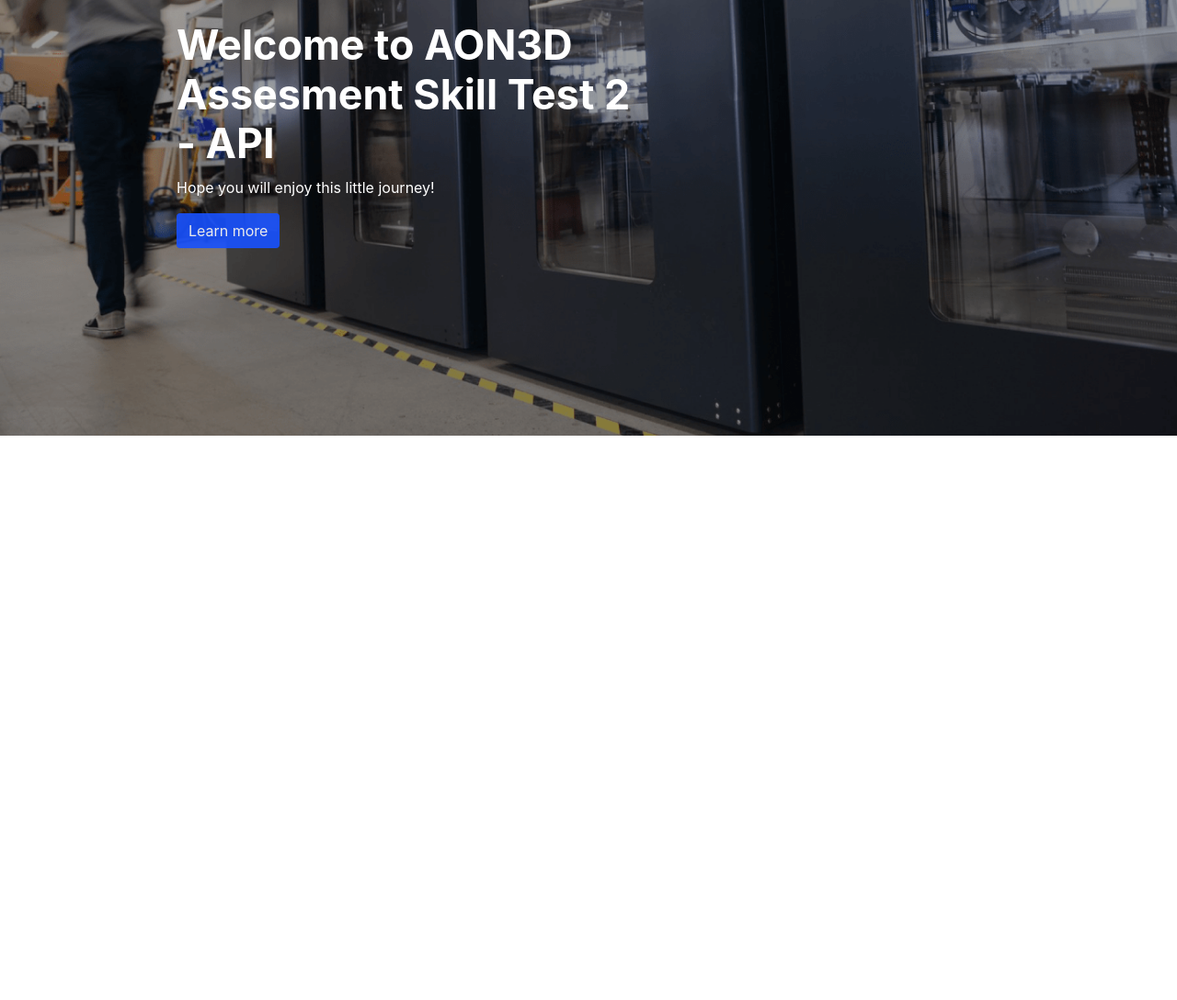
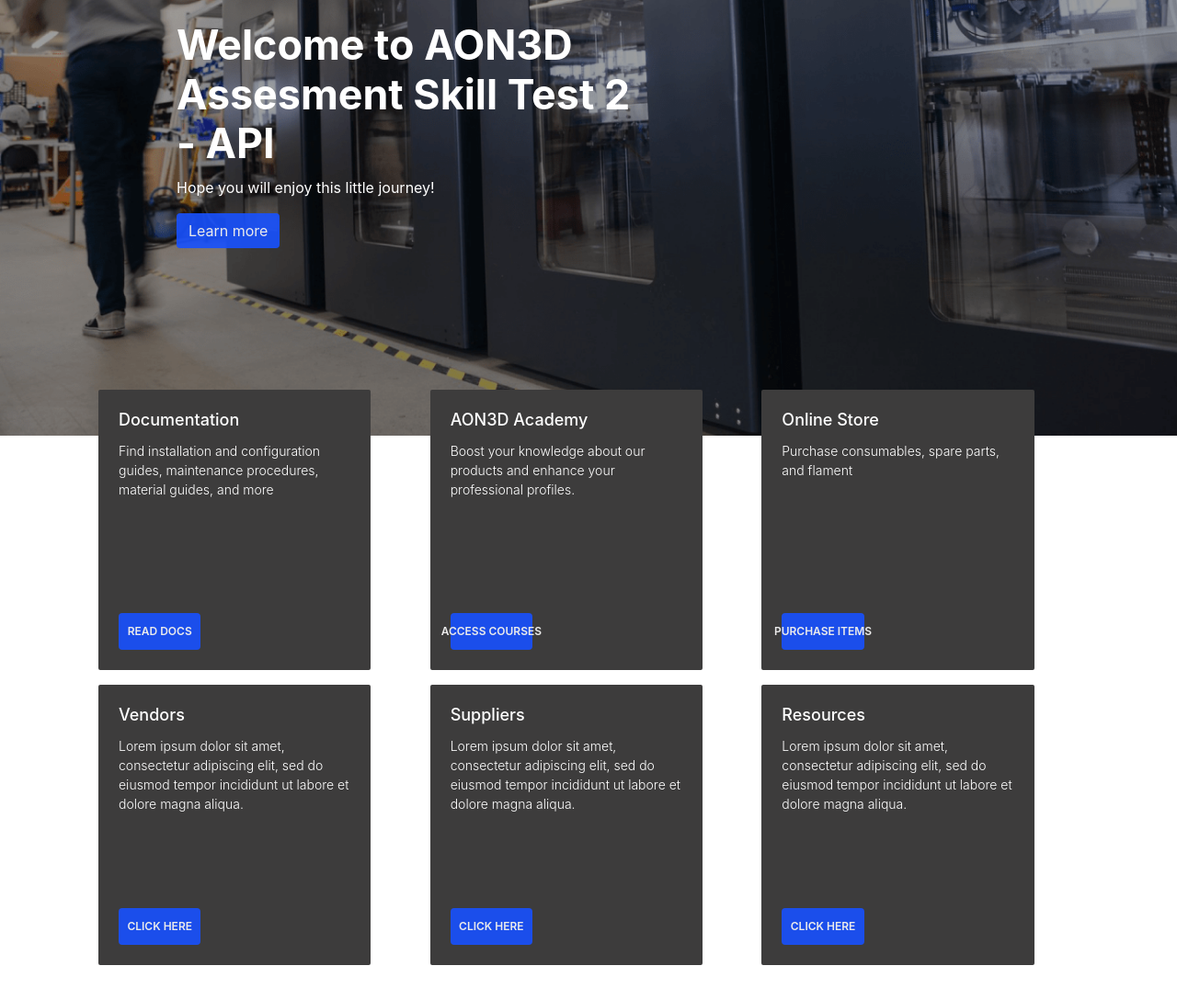
Before and after one commit to XiwayB/Skill-Assessment-210512, a plain HTML site: page homepage/index.html in a window 1280 px wide. Shown: the part 286-1374 px from the top of the page at 92% size. Before the commit the page ends 800 px from the top, so only its background shows below. Drawn offline with nearby package versions, Linux system fonts and the light colour scheme.

Commit message:
create index.js, add database and create function to display data in index.HTML

```diff
--- /dev/null
+++ b/homepage/css/components/cards.css
@@ -0,0 +1,63 @@
+#cards {
+  display: grid;
+  grid-template-columns: 1fr 1fr 1fr;
+  grid-gap: 16px;
+  margin-top: -50px;
+  margin-left: 107px;
+  margin-right: 107px;
+  margin-bottom: 107px;
+}
+
+.card-content {
+  background-color: #3D3C3C;
+  color: white;
+  padding: 22px;
+  width: 86%;
+  height: 305px;
+  display: flex;
+  flex-direction: column;
+  border-radius: 2px;
+  z-index: 1;
+}
+
+.card-content h5 {
+  font-size: 18px;
+}
+
+.card-description {
+  font-weight: 300;
+  font-size: 14px;
+}
+
+.card-content .btn {
+  font-size: 12px;
+  font-weight: 600;
+  display: flex;
+  margin-top: auto;
+  justify-content: center;
+  margin-right: 163px;
+  padding: 10px;
+  text-align: center;
+}
+
+/*Media Queries*/
+
+@media(max-width: 992px) {
+  #cards {
+    grid-template-columns: 1fr 1fr;
+  }
+
+  .card-content .btn {
+    margin-right: 72px;
+  }
+
+  .card-content {
+    width: 107%;
+  }
+}
+
+@media(max-width: 768px) {
+  #cards {
+    grid-template-columns: 1fr;
+  }
+}
--- a/homepage/css/style.css
+++ b/homepage/css/style.css
@@ -1,3 +1,4 @@
 @import 'components/banner.css';
 @import 'components/buttons.css';
+@import 'components/cards.css';
 @import 'components/navbar.css';
--- a/homepage/index.html
+++ b/homepage/index.html
@@ -86,9 +86,13 @@
     </div>
   </div>
 
+  <!--   Cards -->
+  <div id="cards"></div>
+
   <!-- Load javaScript -->
   <script src="https://code.jquery.com/jquery-3.2.1.slim.min.js" integrity="sha384-KJ3o2DKtIkvYIK3UENzmM7KCkRr/rE9/Qpg6aAZGJwFDMVNA/GpGFF93hXpG5KkN" crossorigin="anonymous"></script>
   <script src="https://cdnjs.cloudflare.com/ajax/libs/popper.js/1.12.9/umd/popper.min.js" integrity="sha384-ApNbgh9B+Y1QKtv3Rn7W3mgPxhU9K/ScQsAP7hUibX39j7fakFPskvXusvfa0b4Q" crossorigin="anonymous"></script>
   <script src="https://maxcdn.bootstrapcdn.com/bootstrap/4.0.0/js/bootstrap.min.js" integrity="sha384-JZR6Spejh4U02d8jOt6vLEHfe/JQGiRRSQQxSfFWpi1MquVdAyjUar5+76PVCmYl" crossorigin="anonymous"></script>
+  <script src="index.js"></script>
   </body>
 </html>
--- /dev/null
+++ b/homepage/index.js
@@ -0,0 +1,82 @@
+// Create data
+
+const cardsData =  [
+{
+      title: "Documentation",
+      description:
+        "Find installation and configuration guides, maintenance procedures, material guides, and more",
+      btnName: "READ DOCS",
+      url: "#",
+    },
+    {
+      title: "AON3D Academy",
+      description:
+        "Boost your knowledge about our products and enhance your professional profiles.",
+      btnName: "ACCESS COURSES",
+      url: "#",
+    },
+    {
+      title: "Online Store",
+      description:
+        "Purchase consumables, spare parts, and flament",
+      btnName: "PURCHASE ITEMS",
+      url: "#",
+    },
+    {
+      title: "Vendors",
+      description:
+        "Lorem ipsum dolor sit amet, consectetur adipiscing elit, sed do eiusmod tempor incididunt ut labore et dolore magna aliqua.",
+      btnName: "CLICK HERE",
+      url: "#",
+    },
+    {
+      title: "Suppliers",
+      description:
+        "Lorem ipsum dolor sit amet, consectetur adipiscing elit, sed do eiusmod tempor incididunt ut labore et dolore magna aliqua.",
+      btnName: "CLICK HERE",
+      url: "#",
+    },
+    {
+      title: "Resources",
+      description:
+        "Lorem ipsum dolor sit amet, consectetur adipiscing elit, sed do eiusmod tempor incididunt ut labore et dolore magna aliqua.",
+      btnName: "CLICK HERE",
+      url: "#",
+    },
+  ];
+
+// Create HTML elements and Iterate through cardsData to append data to HTML elements
+
+const appendCardDataTo = (cardsData) => {
+  cardsData.forEach((data) => {
+
+    const cardList = document.getElementById("cards");
+    const cardContent = document.createElement("div");
+    cardContent.setAttribute("class", "card-content");
+
+    const h5 = document.createElement("h5");
+    h5.setAttribute("class", "card-title");
+    const cardTitle = document.createTextNode(data.title);
+    h5.appendChild(cardTitle);
+
+    const p = document.createElement("p");
+    p.setAttribute("class", "card-description");
+    const cardDescription = document.createTextNode(data.description);
+    p.appendChild(cardDescription);
+
+    const a = document.createElement("a");
+    a.setAttribute("class", "btn btn-aon3D");
+    a.setAttribute("href", `${data.url}`);
+    const cardButton = document.createTextNode(data.btnName);
+    a.appendChild(cardButton);
+
+    cardList.appendChild(cardContent);
+    cardContent.appendChild(h5);
+    cardContent.appendChild(p);
+    cardContent.appendChild(a);
+
+  })
+}
+
+// Call the function and pass it cardsData
+appendCardDataTo(cardsData);
```
